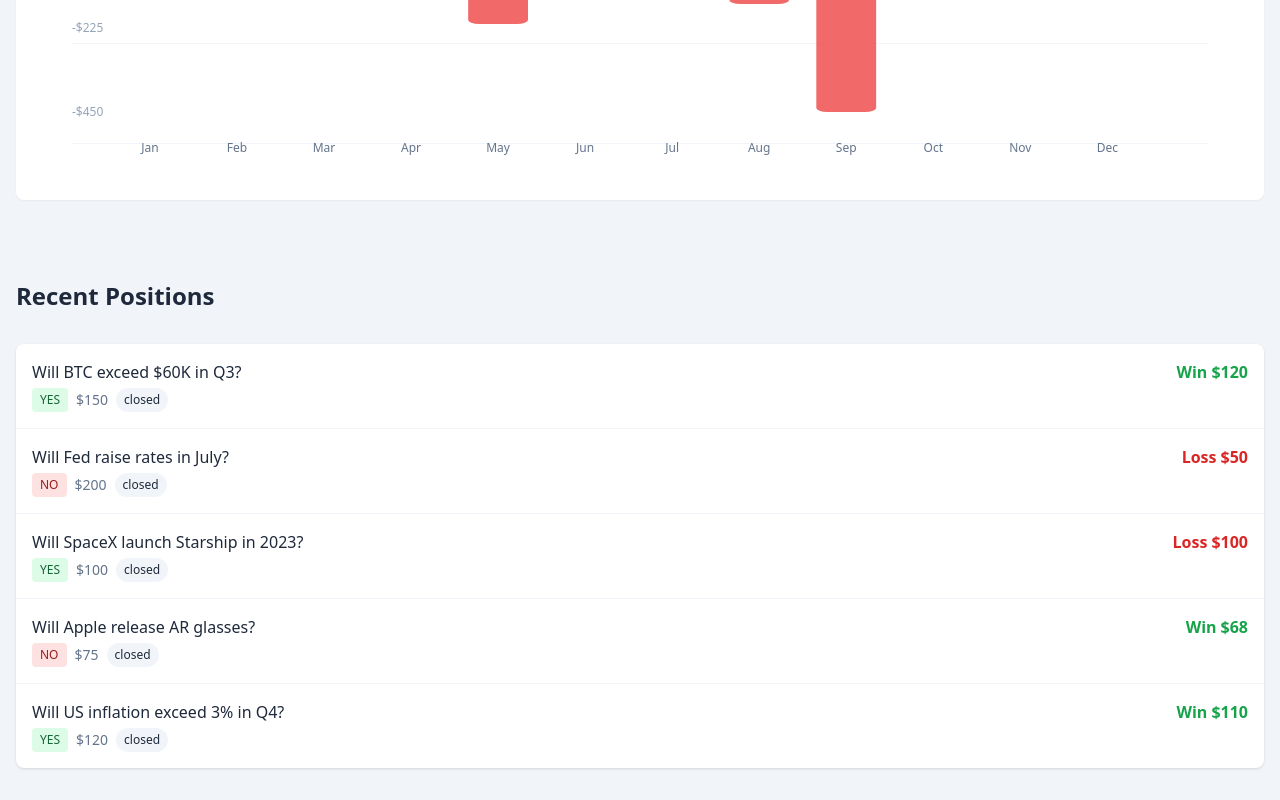
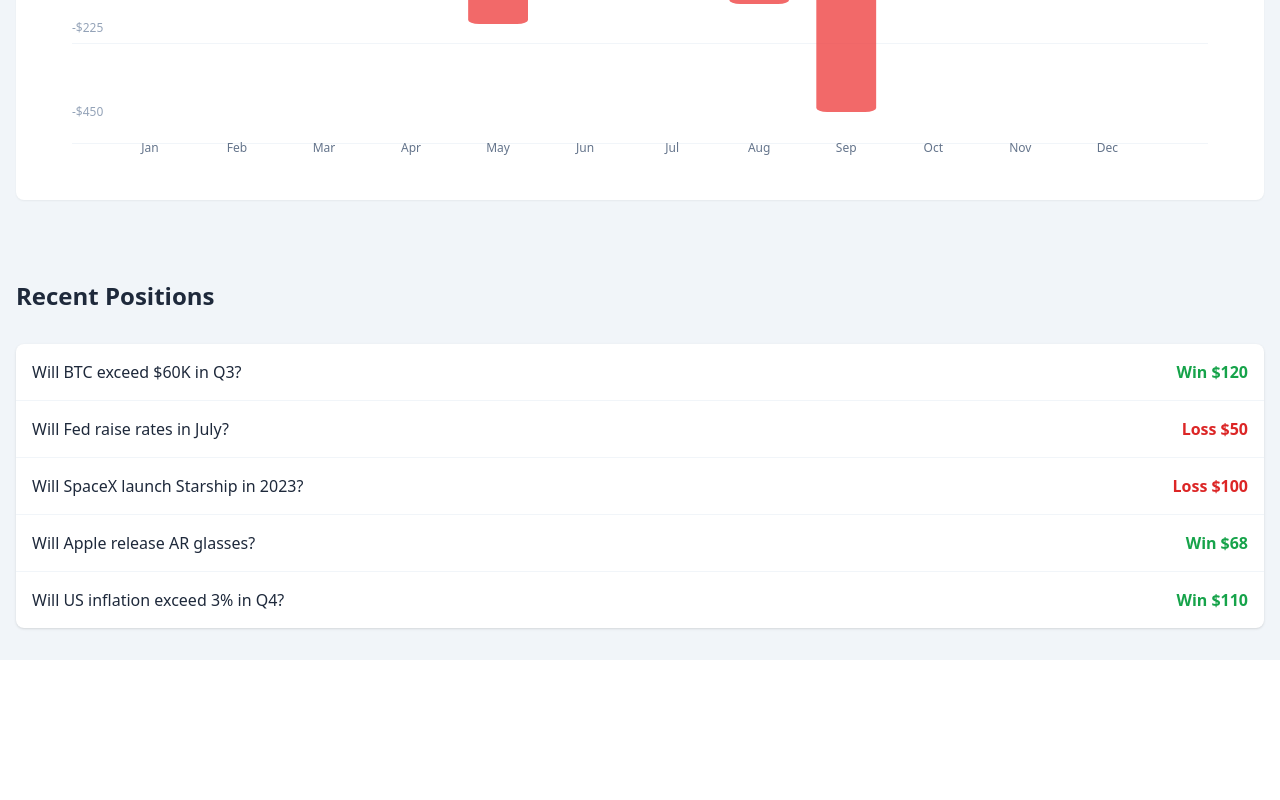
Before and after one commit to rnori-harv/Portfolio-Trades-Dashboard, a React app: page / in a window 1280 px wide. Shown: the part 712-1512 px from the top of the page. After the commit the page ends 1372 px from the top, so only its background shows below. Built offline with nearby package versions, Linux system fonts and the light colour scheme; the HTML template or start-up script is replaced by a standard one.

Commit message:
update recent trades

```diff
--- a/src/components/RecentTrades.tsx
+++ b/src/components/RecentTrades.tsx
@@ -63,17 +63,6 @@ export function RecentTrades() {
                 <h4 className="font-medium text-slate-800 truncate" title={trade.market}>
                   {trade.market}
                 </h4>
-                <div className="flex items-center mt-1">
-                  <span className={`inline-block px-2 py-1 text-xs rounded font-medium ${trade.position === 'YES' ? 'bg-green-100 text-green-800' : 'bg-red-100 text-red-800'}`}>
-                    {trade.position}
-                  </span>
-                  <span className="text-sm text-slate-500 ml-2">
-                    ${trade.amount}
-                  </span>
-                  <span className="ml-2 text-xs px-2 py-1 rounded-full bg-slate-100 text-slate-800">
-                    closed
-                  </span>
-                </div>
               </div>
               <div className={`flex items-center ${trade.profit > 0 ? 'text-green-600' : 'text-red-600'}`}>
                   <span className="font-semibold mr-1">
```
